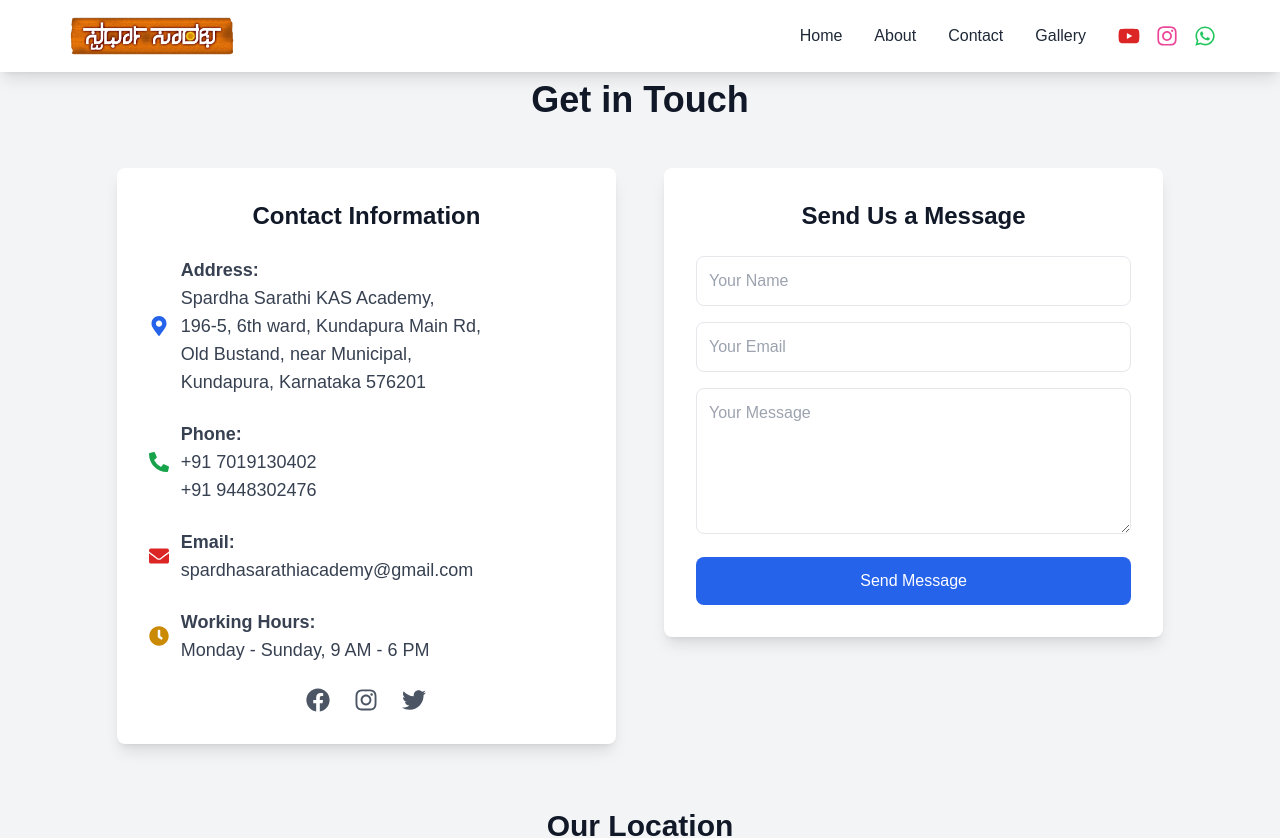
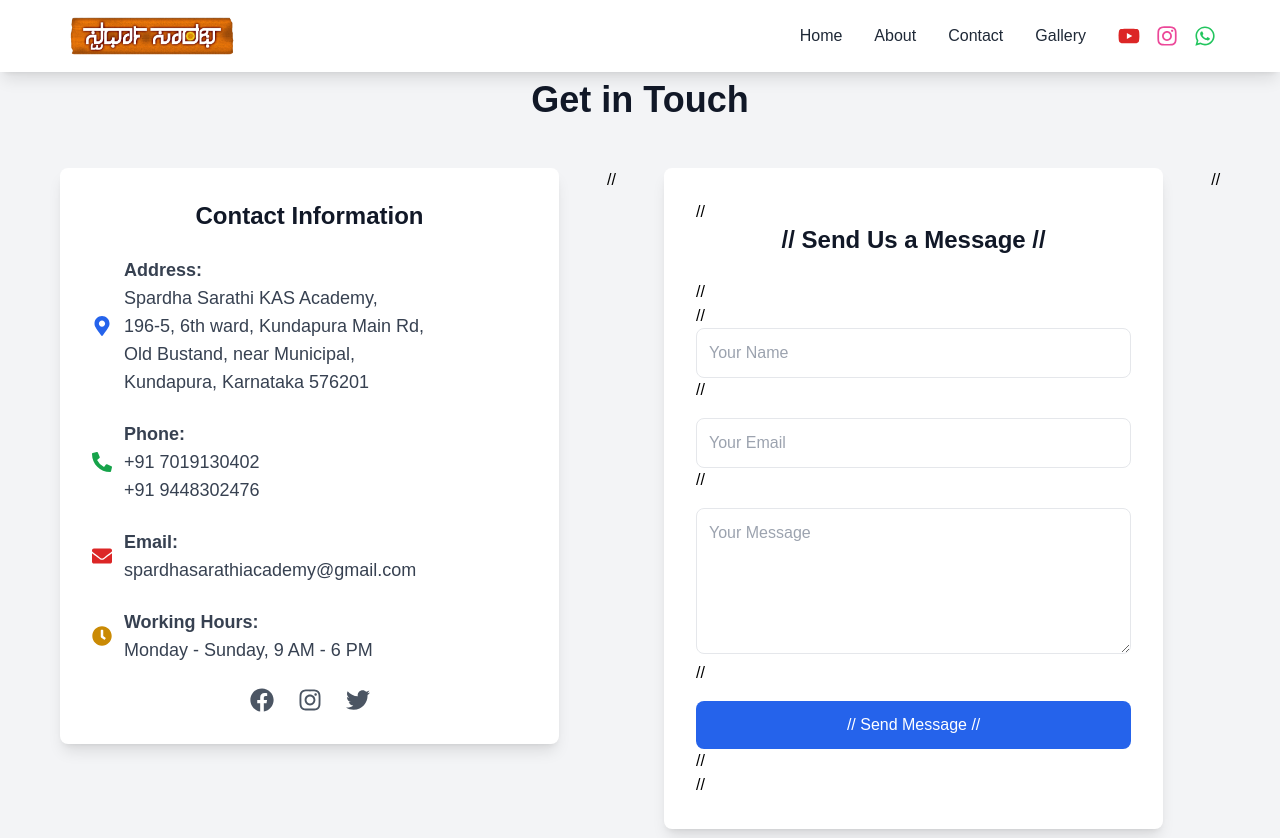
Before and after one commit to shettynishanth/Spardha_Sarathi, a React (Create React App) app: page /Contact in a window 1280 px wide. Shown: the top 838 px of the page. Built offline with nearby package versions, Linux system fonts and the light colour scheme.

Commit message:
Update Contact.js

```diff
--- a/src/components/Contact.js
+++ b/src/components/Contact.js
@@ -65,20 +65,20 @@ const ContactPage = () => {
         </div>
 
         {/* Contact Form */}
-        <div className="w-full lg:w-2/5 bg-white p-8 rounded-lg shadow-lg">
-          <h3 className="text-2xl font-bold mb-6 text-gray-900 text-center">
-            Send Us a Message
-          </h3>
-          <form className="space-y-4">
-            <input type="text" placeholder="Your Name" className="w-full p-3 border rounded-lg" />
-            <input type="email" placeholder="Your Email" className="w-full p-3 border rounded-lg" />
-            <textarea placeholder="Your Message" rows="5" className="w-full p-3 border rounded-lg"></textarea>
-            <button className="w-full bg-blue-600 text-white py-3 rounded-lg hover:bg-blue-700 transition">
-              Send Message
-            </button>
-          </form>
-        </div>
-      </div>
+      //   <div className="w-full lg:w-2/5 bg-white p-8 rounded-lg shadow-lg">
+      //     <h3 className="text-2xl font-bold mb-6 text-gray-900 text-center">
+      //       Send Us a Message
+      //     </h3>
+      //     <form className="space-y-4">
+      //       <input type="text" placeholder="Your Name" className="w-full p-3 border rounded-lg" />
+      //       <input type="email" placeholder="Your Email" className="w-full p-3 border rounded-lg" />
+      //       <textarea placeholder="Your Message" rows="5" className="w-full p-3 border rounded-lg"></textarea>
+      //       <button className="w-full bg-blue-600 text-white py-3 rounded-lg hover:bg-blue-700 transition">
+      //         Send Message
+      //       </button>
+      //     </form>
+      //   </div>
+      // </div>
 
       {/* Google Map Section */}
       <div className="mt-16 px-4 sm:px-8 md:px-16 lg:px-36 xl:px-48">
```
